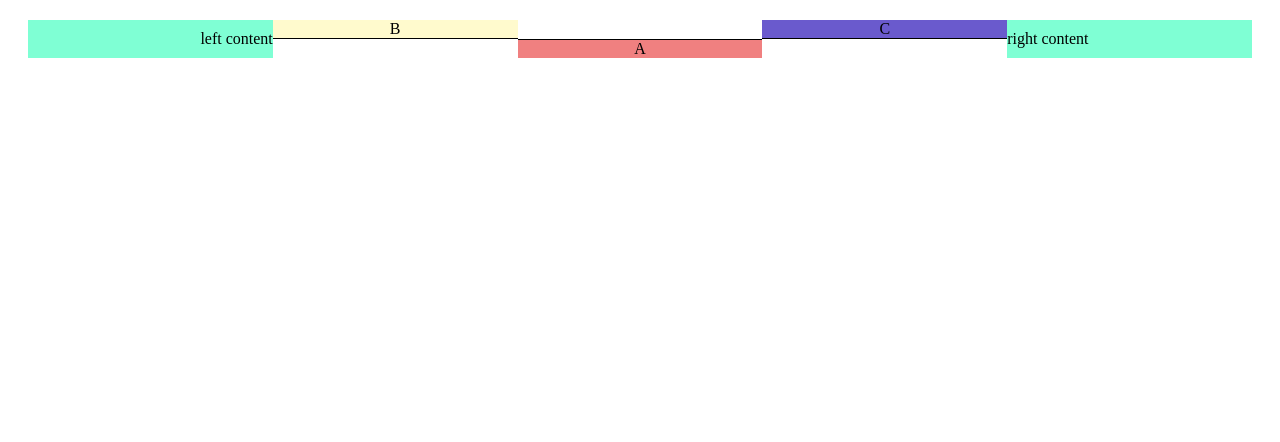
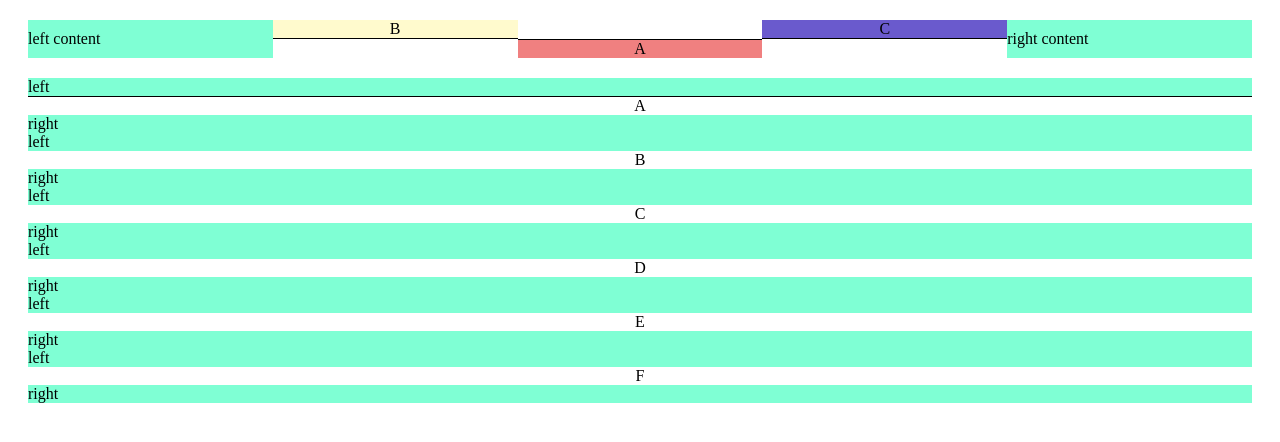
Before and after one commit to seachel/Treehehe, a plain HTML site: page TreeTest/gridtree.html in a window 1280 px wide. Drawn offline with nearby package versions, Linux system fonts and the light colour scheme; some packages are replaced by stand-ins of ours.

Commit message:
Added HTML for a new tree:
>A
>>B
>>>D
>>>E
>>>F
>>C

```diff
--- a/TreeTest/gridtree.html
+++ b/TreeTest/gridtree.html
@@ -26,13 +26,13 @@
 <body>
 
 <div class="tree1 tree">
-	<div class="tree1_A_left rule-text-left rule-text">
+	<div class="tree1_A_left rule-left rule-text">
 		left content
 	</div>
 	<div class="tree1_A root node">
 		A
 	</div>
-	<div class="tree1_A_right rule-text-right rule-text">
+	<div class="tree1_A_right rule-right rule-text">
 		right content
 	</div>
 	<div class="tree1_B leaf node">
@@ -43,5 +43,31 @@
 	</div>
 </div>
 
+<div class="tree2 tree">
+	<div class="tree2_A_left rule-left rule-text">left</div>
+	<div class="tree2_A root node">A</div>
+	<div class="tree2_A_right rule-right rule-text">right</div>
+
+	<div class="tree2_B_left rule-left rule-text">left</div>
+	<div class="tree2_B node">B</div>
+	<div class="tree2_B_right rule-right rule-text">right</div>
+
+	<div class="tree2_C_left rule-left rule-text">left</div>
+	<div class="tree2_C node">C</div>
+	<div class="tree2_C_right rule-right rule-text">right</div>
+
+	<div class="tree2_D_left rule-left rule-text">left</div>
+	<div class="tree2_D node">D</div>
+	<div class="tree2_D_right rule-right rule-text">right</div>
+
+	<div class="tree2_E_left rule-left rule-text">left</div>
+	<div class="tree2_E node">E</div>
+	<div class="tree2_E_right rule-right rule-text">right</div>
+
+	<div class="tree2_F_left rule-left rule-text">left</div>
+	<div class="tree2_F node">F</div>
+	<div class="tree2_F_right rule-right rule-text">right</div>
+</div>
+
 </body>
 </html>
```
